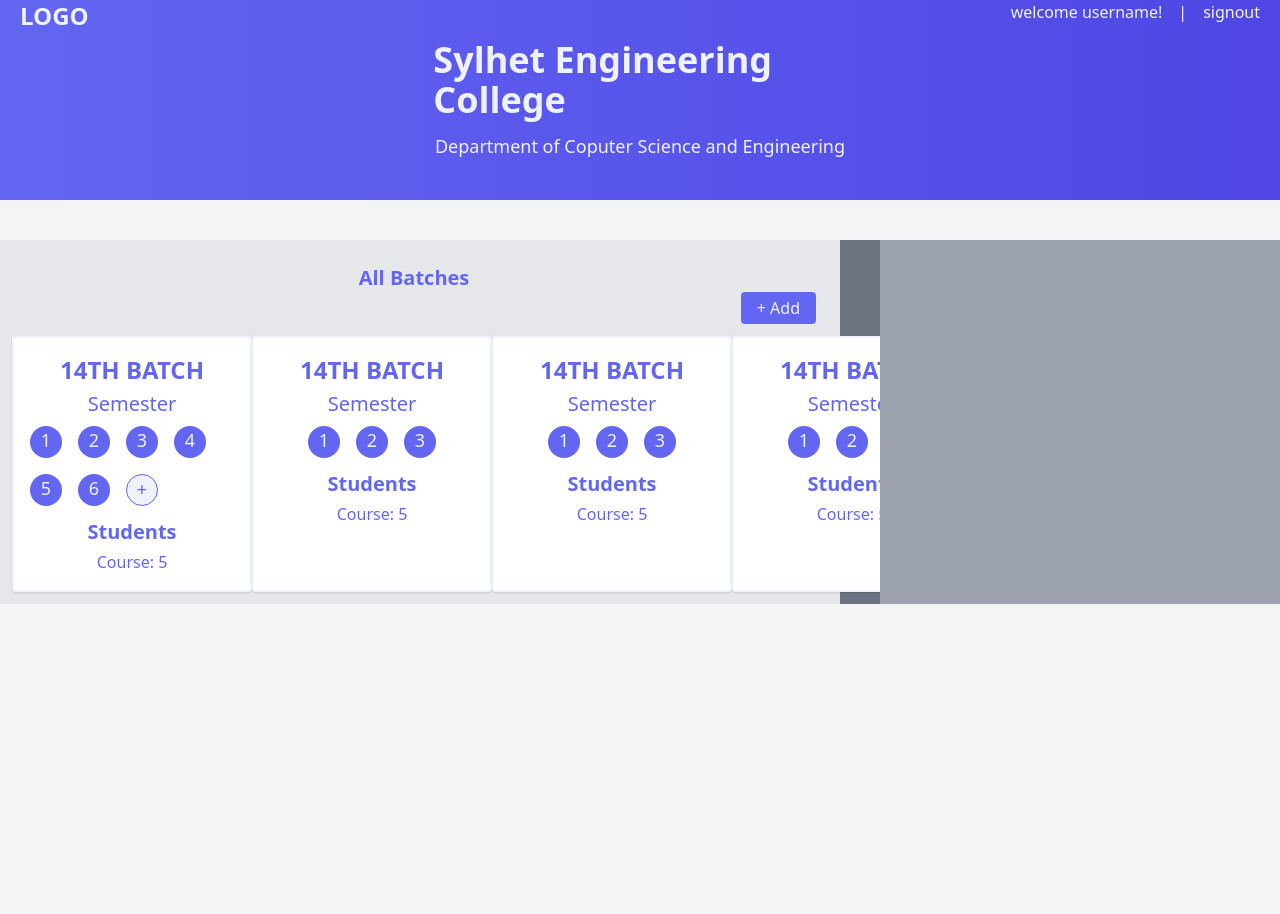
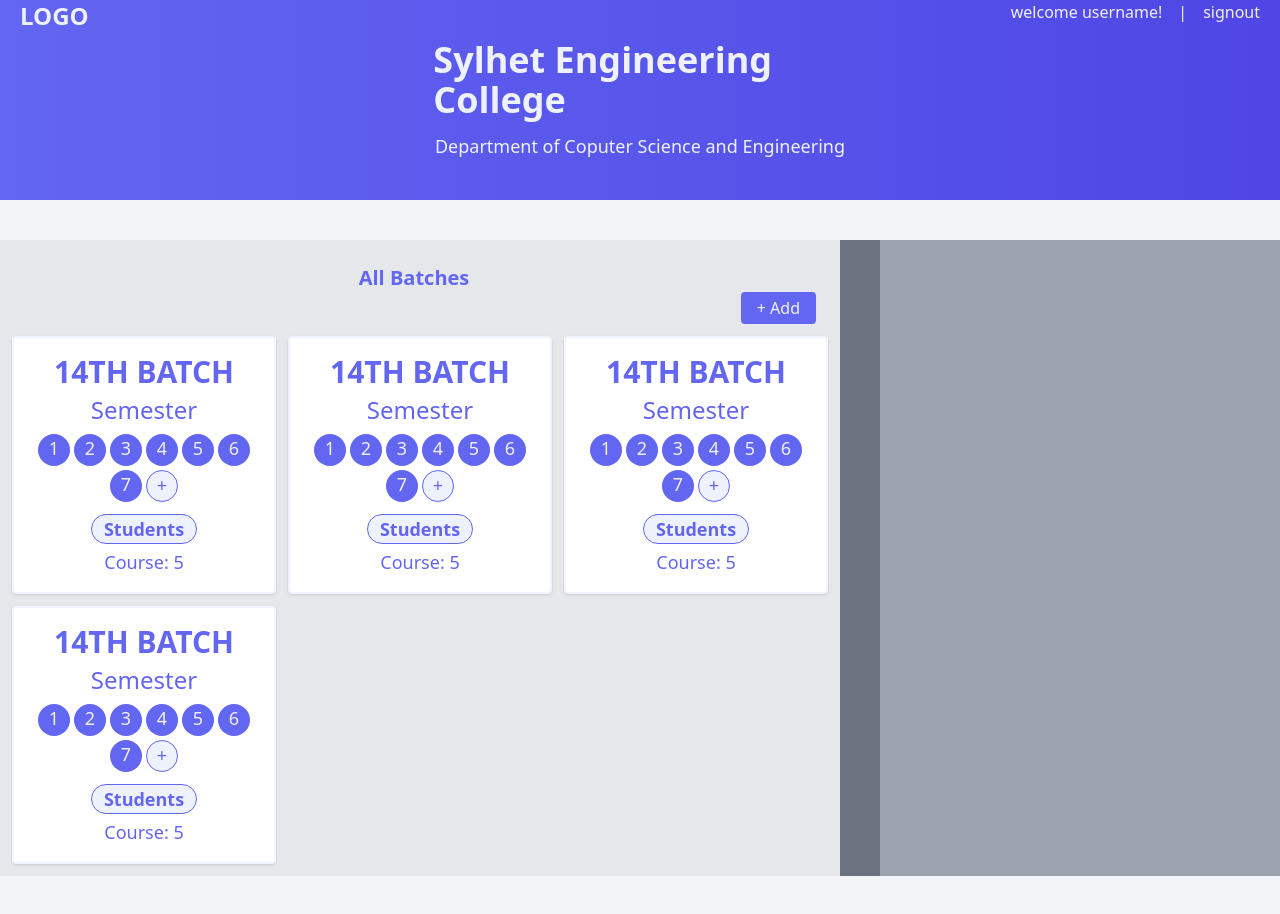
Before and after one commit to dipsingha360/result-management, a website: page src/index.html in a window 1280 px wide. Before the commit the page ends 800 px from the top, so only its background shows below. Drawn offline with Linux system fonts and the light colour scheme.

Commit message:
layout fixed

```diff
--- a/src/index.html
+++ b/src/index.html
@@ -64,16 +64,19 @@
               + Add
             </button>
           </div>
-          <div class="batch-cards grid grid-flow-col">
+
+          <div class="batch-cards grid grid-cols-3 gap-3 justify-center">
             <div
-              class="batch-card bg-white text-indigo-500 p-4 rounded shadow flex flex-col items-center gap-1 h-50 w-60 hover:shadow-lg hover:border-indigo-500 hover:border-2 duration-300 border-2 border-indigo-50/80"
+              class="batch-card bg-white text-indigo-500 p-4 rounded shadow flex flex-col items-center gap-1 h-55 w-70 hover:shadow-lg hover:border-indigo-500 hover:border-2 duration-300 border-2 border-indigo-50/80"
             >
-              <h2 class="batch-title text-2xl font-bold uppercase">
+              <h2 class="batch-title text-3xl font-bold uppercase">
                 14th Batch
               </h2>
               <div class="semesters flex flex-col">
-                <p class="text-center text-xl">Semester</p>
-                <div class="flex gap-4 text-lg py-2 flex-wrap order-4">
+                <p class="text-center text-2xl">Semester</p>
+                <div
+                  class="flex justify-center items-center gap-1 text-lg py-2 flex-wrap"
+                >
                   <a
                     href="#"
                     class="semester bg-indigo-500 text-indigo-50 rounded-full h-8 w-8 text-center hover:bg-indigo-400 duration-100"
@@ -104,6 +107,11 @@
                     class="semester bg-indigo-500 text-indigo-50 rounded-full h-8 w-8 text-center hover:bg-indigo-400 duration-100"
                     >6</a
                   >
+                  <a
+                    href="#"
+                    class="semester bg-indigo-500 text-indigo-50 rounded-full h-8 w-8 text-center hover:bg-indigo-400 duration-100"
+                    >7</a
+                  >
 
                   <a
                     href="#"
@@ -112,19 +120,25 @@
                   >
                 </div>
               </div>
-              <a href="#" class="students text-xl font-semibold">Students</a>
-              <h2 class="course">Course: 5</h2>
+              <a
+                href="#"
+                class="students text-lg font-semibold bg-indigo-50 px-3 border rounded-full border-indigo-500 hover:bg-indigo-200 duration-200"
+                >Students</a
+              >
+              <h2 class="course text-lg font-medium">Course: 5</h2>
             </div>
 
             <div
-              class="batch-card bg-white text-indigo-500 p-4 rounded shadow flex flex-col items-center gap-1 h-50 w-60 hover:shadow-lg hover:border-indigo-500 hover:border-2 duration-300 border-2 border-indigo-50/80"
+              class="batch-card bg-white text-indigo-500 p-4 rounded shadow flex flex-col items-center gap-1 h-55 w-70 hover:shadow-lg hover:border-indigo-500 hover:border-2 duration-300 border-2 border-indigo-50/80"
             >
-              <h2 class="batch-title text-2xl font-bold uppercase">
+              <h2 class="batch-title text-3xl font-bold uppercase">
                 14th Batch
               </h2>
               <div class="semesters flex flex-col">
-                <p class="text-center text-xl">Semester</p>
-                <div class="flex gap-4 text-lg py-2">
+                <p class="text-center text-2xl">Semester</p>
+                <div
+                  class="flex justify-center items-center gap-1 text-lg py-2 flex-wrap"
+                >
                   <a
                     href="#"
                     class="semester bg-indigo-500 text-indigo-50 rounded-full h-8 w-8 text-center hover:bg-indigo-400 duration-100"
@@ -140,21 +154,53 @@
                     class="semester bg-indigo-500 text-indigo-50 rounded-full h-8 w-8 text-center hover:bg-indigo-400 duration-100"
                     >3</a
                   >
+                  <a
+                    href="#"
+                    class="semester bg-indigo-500 text-indigo-50 rounded-full h-8 w-8 text-center hover:bg-indigo-400 duration-100"
+                    >4</a
+                  >
+                  <a
+                    href="#"
+                    class="semester bg-indigo-500 text-indigo-50 rounded-full h-8 w-8 text-center hover:bg-indigo-400 duration-100"
+                    >5</a
+                  >
+                  <a
+                    href="#"
+                    class="semester bg-indigo-500 text-indigo-50 rounded-full h-8 w-8 text-center hover:bg-indigo-400 duration-100"
+                    >6</a
+                  >
+                  <a
+                    href="#"
+                    class="semester bg-indigo-500 text-indigo-50 rounded-full h-8 w-8 text-center hover:bg-indigo-400 duration-100"
+                    >7</a
+                  >
+
+                  <a
+                    href="#"
+                    class="semester bg-indigo-50 border font-2xl border-indigo-500 text-indigo-500 rounded-full h-8 w-8 text-center hover:bg-indigo-600 hover:text-indigo-50 duration-100"
+                    >+</a
+                  >
                 </div>
               </div>
-              <a href="#" class="students text-xl font-semibold">Students</a>
-              <h2 class="course">Course: 5</h2>
+              <a
+                href="#"
+                class="students text-lg font-semibold bg-indigo-50 px-3 border rounded-full border-indigo-500 hover:bg-indigo-200 duration-200"
+                >Students</a
+              >
+              <h2 class="course text-lg font-medium">Course: 5</h2>
             </div>
 
             <div
-              class="batch-card bg-white text-indigo-500 p-4 rounded shadow flex flex-col items-center gap-1 h-50 w-60 hover:shadow-lg hover:border-indigo-500 hover:border-2 duration-300 border-2 border-indigo-50/80"
+              class="batch-card bg-white text-indigo-500 p-4 rounded shadow flex flex-col items-center gap-1 h-55 w-70 hover:shadow-lg hover:border-indigo-500 hover:border-2 duration-300 border-2 border-indigo-50/80"
             >
-              <h2 class="batch-title text-2xl font-bold uppercase">
+              <h2 class="batch-title text-3xl font-bold uppercase">
                 14th Batch
               </h2>
               <div class="semesters flex flex-col">
-                <p class="text-center text-xl">Semester</p>
-                <div class="flex gap-4 text-lg py-2">
+                <p class="text-center text-2xl">Semester</p>
+                <div
+                  class="flex justify-center items-center gap-1 text-lg py-2 flex-wrap"
+                >
                   <a
                     href="#"
                     class="semester bg-indigo-500 text-indigo-50 rounded-full h-8 w-8 text-center hover:bg-indigo-400 duration-100"
@@ -170,21 +216,53 @@
                     class="semester bg-indigo-500 text-indigo-50 rounded-full h-8 w-8 text-center hover:bg-indigo-400 duration-100"
                     >3</a
                   >
+                  <a
+                    href="#"
+                    class="semester bg-indigo-500 text-indigo-50 rounded-full h-8 w-8 text-center hover:bg-indigo-400 duration-100"
+                    >4</a
+                  >
+                  <a
+                    href="#"
+                    class="semester bg-indigo-500 text-indigo-50 rounded-full h-8 w-8 text-center hover:bg-indigo-400 duration-100"
+                    >5</a
+                  >
+                  <a
+                    href="#"
+                    class="semester bg-indigo-500 text-indigo-50 rounded-full h-8 w-8 text-center hover:bg-indigo-400 duration-100"
+                    >6</a
+                  >
+                  <a
+                    href="#"
+                    class="semester bg-indigo-500 text-indigo-50 rounded-full h-8 w-8 text-center hover:bg-indigo-400 duration-100"
+                    >7</a
+                  >
+
+                  <a
+                    href="#"
+                    class="semester bg-indigo-50 border font-2xl border-indigo-500 text-indigo-500 rounded-full h-8 w-8 text-center hover:bg-indigo-600 hover:text-indigo-50 duration-100"
+                    >+</a
+                  >
                 </div>
               </div>
-              <a href="#" class="students text-xl font-semibold">Students</a>
-              <h2 class="course">Course: 5</h2>
+              <a
+                href="#"
+                class="students text-lg font-semibold bg-indigo-50 px-3 border rounded-full border-indigo-500 hover:bg-indigo-200 duration-200"
+                >Students</a
+              >
+              <h2 class="course text-lg font-medium">Course: 5</h2>
             </div>
 
             <div
-              class="batch-card bg-white text-indigo-500 p-4 rounded shadow flex flex-col items-center gap-1 h-50 w-60 hover:shadow-lg hover:border-indigo-500 hover:border-2 duration-300 border-2 border-indigo-50/80"
+              class="batch-card bg-white text-indigo-500 p-4 rounded shadow flex flex-col items-center gap-1 h-55 w-70 hover:shadow-lg hover:border-indigo-500 hover:border-2 duration-300 border-2 border-indigo-50/80"
             >
-              <h2 class="batch-title text-2xl font-bold uppercase">
+              <h2 class="batch-title text-3xl font-bold uppercase">
                 14th Batch
               </h2>
               <div class="semesters flex flex-col">
-                <p class="text-center text-xl">Semester</p>
-                <div class="flex gap-4 text-lg py-2">
+                <p class="text-center text-2xl">Semester</p>
+                <div
+                  class="flex justify-center items-center gap-1 text-lg py-2 flex-wrap"
+                >
                   <a
                     href="#"
                     class="semester bg-indigo-500 text-indigo-50 rounded-full h-8 w-8 text-center hover:bg-indigo-400 duration-100"
@@ -200,10 +278,40 @@
                     class="semester bg-indigo-500 text-indigo-50 rounded-full h-8 w-8 text-center hover:bg-indigo-400 duration-100"
                     >3</a
                   >
+                  <a
+                    href="#"
+                    class="semester bg-indigo-500 text-indigo-50 rounded-full h-8 w-8 text-center hover:bg-indigo-400 duration-100"
+                    >4</a
+                  >
+                  <a
+                    href="#"
+                    class="semester bg-indigo-500 text-indigo-50 rounded-full h-8 w-8 text-center hover:bg-indigo-400 duration-100"
+                    >5</a
+                  >
+                  <a
+                    href="#"
+                    class="semester bg-indigo-500 text-indigo-50 rounded-full h-8 w-8 text-center hover:bg-indigo-400 duration-100"
+                    >6</a
+                  >
+                  <a
+                    href="#"
+                    class="semester bg-indigo-500 text-indigo-50 rounded-full h-8 w-8 text-center hover:bg-indigo-400 duration-100"
+                    >7</a
+                  >
+
+                  <a
+                    href="#"
+                    class="semester bg-indigo-50 border font-2xl border-indigo-500 text-indigo-500 rounded-full h-8 w-8 text-center hover:bg-indigo-600 hover:text-indigo-50 duration-100"
+                    >+</a
+                  >
                 </div>
               </div>
-              <a href="#" class="students text-xl font-semibold">Students</a>
-              <h2 class="course">Course: 5</h2>
+              <a
+                href="#"
+                class="students text-lg font-semibold bg-indigo-50 px-3 border rounded-full border-indigo-500 hover:bg-indigo-200 duration-200"
+                >Students</a
+              >
+              <h2 class="course text-lg font-medium">Course: 5</h2>
             </div>
           </div>
         </div>
```
Also changed, not shown: dist/output.css.
